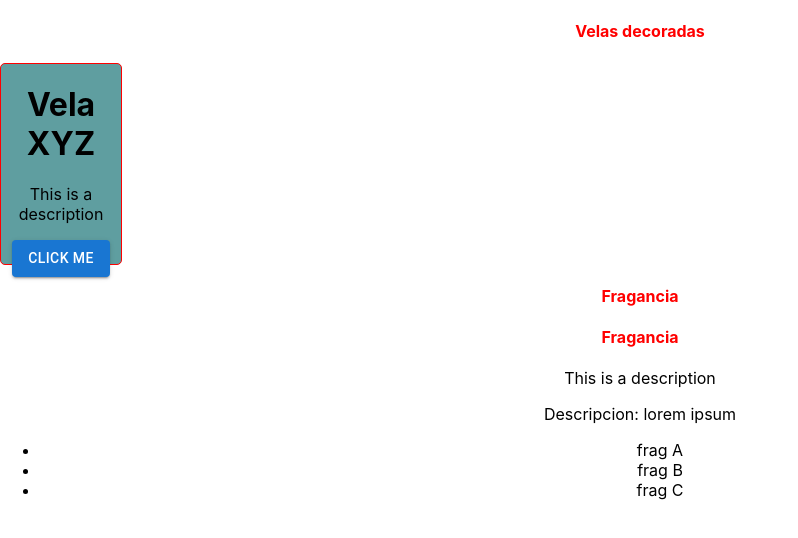
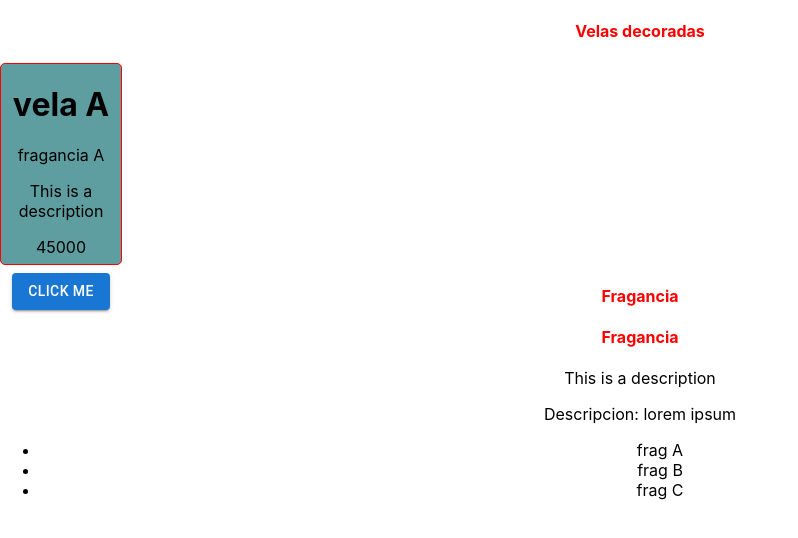
Before and after one commit to jfbarahonag/curso-react, a React (Create React App) app: page / in a window 1280 px wide. Shown: the top 538 px of the page, without its empty margins (0-798 px from the left). Built offline with nearby package versions, Linux system fonts and the light colour scheme.

Commit message:
props were used to pass values to a component

```diff
--- a/src/App.js
+++ b/src/App.js
@@ -6,10 +6,16 @@ import Candle, * as D from './components/candle'
 function App() {
   const description = 'lorem ipsum ';
   const fragancies = ['frag A', 'frag B', 'frag C'];
+  const candleName = 'vela A'
+  const fragancyName = 'fragancia A'
   return (
     <div className="App">
       <Header />
-      <Candle />
+      <Candle
+        name={candleName}
+        fragancy={fragancyName}
+        cost={45000}
+      />
       <D.Fragance />
       <D.Description />
       Descripcion: {description}
--- a/src/components/candle.js
+++ b/src/components/candle.js
@@ -26,8 +26,10 @@ class Candle extends Component{
     render() {
         return(
             <div className="candle">
-                <h1>Vela XYZ</h1>
+                <h1>{ this.props.name }</h1>
+                {this.props.fragancy}
                 <Description />
+                <p>{this.props.cost}</p>
                 <Button variant="contained">
                     Click me
                 </Button>
```
